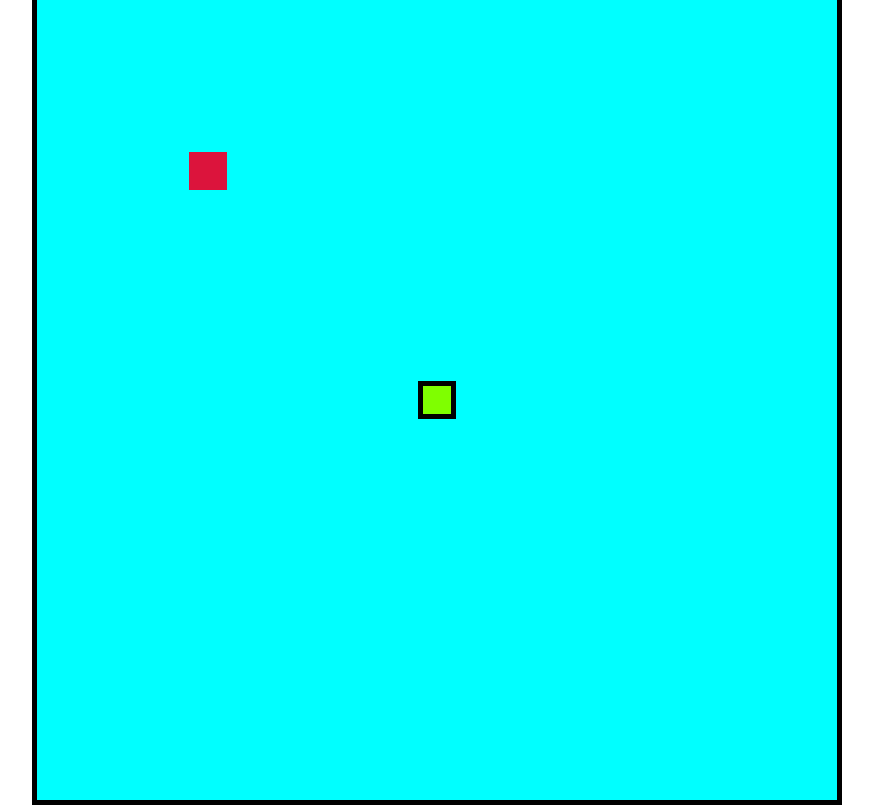
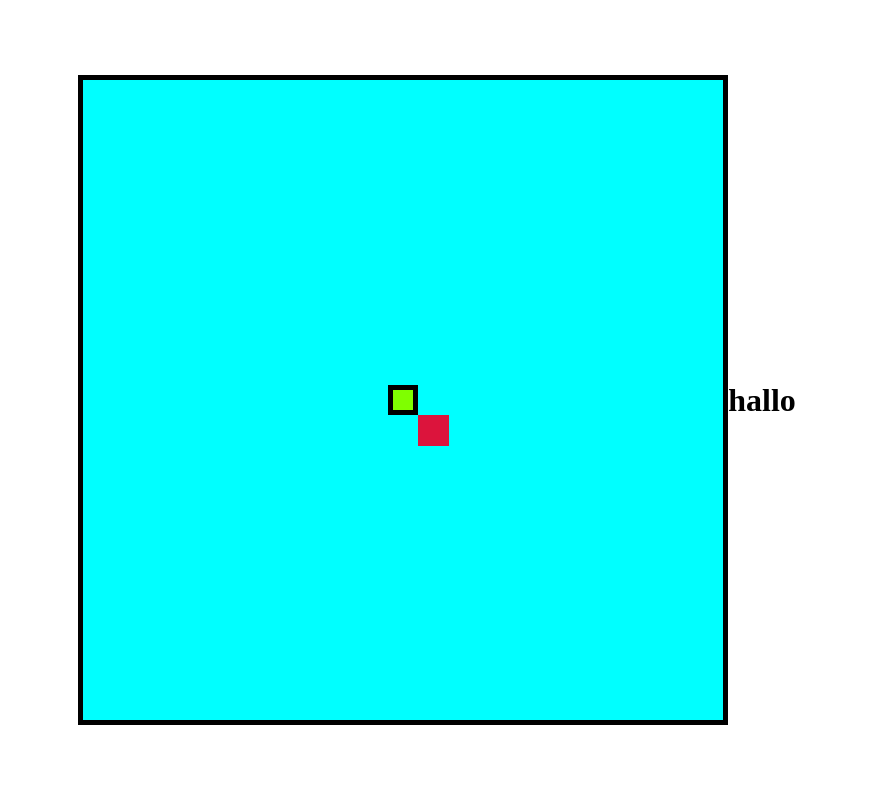
Before and after one commit to odonovan1/Snake-Game, a plain HTML site: page index.html in a window 1280 px wide. Shown: the whole page, without its empty margins (203-1076 px from the left). Drawn offline with Linux system fonts and the light colour scheme.

Commit message:
fixed selfHit function works properly now

```diff
--- a/index.html
+++ b/index.html
@@ -11,8 +11,9 @@
 </head>
 
 <body>
-  <div id="game-display">
-
+  <div id="game-display"></div>
+  <div id="game-info">
+    <h1>hallo</h1>
   </div>
 
 
--- a/script.js
+++ b/script.js
@@ -1,12 +1,12 @@
-const speedLevel = 300
+const speedLevel = 200
 const snakeCoordinates = [
   { x: 11, y: 11 }
 ]
 const gameDisplay = document.getElementById('game-display')
 let userInput = { x: 0, y: 0 }
 let previousInput = { x: 0, y: 0 }
-let upgrade = { x: 5, y: 5 }
-let newUpgrades = 1
+let upgrade = { x: 12, y: 12 }
+let newUpgrades = 5
 let gameState = true
 
 
@@ -20,6 +20,8 @@ const playGame = () => {
   updateSnake()
   updateUpgrade()
   checkPosition(snakeCoordinates[0])
+
+
   console.log(snakeCoordinates[0])
 }
 
@@ -40,13 +42,17 @@ const renderSnake = () => {
   previousInput = userInput
   snakeCoordinates[0].x += userInput.x
   snakeCoordinates[0].y += userInput.y
+  checkSelfHit(snakeCoordinates[0])
+
 }
 const updateSnake = () => {
+
   //for each of the elements within the snake set the following segments equal to the segment in front of it
   for (let i = snakeCoordinates.length - 2; i >= 0; i--) {
     //sets the snakeCoordinate 1 ahead of the current element equal to a copy of to the current coordinates object
     snakeCoordinates[i + 1] = { ...snakeCoordinates[i] }
   }
+
 
 }
 //creates a new div element and populates it with where it appears and toggles its class applying css
@@ -57,12 +63,14 @@ const renderUpgrade = () => {
   upgradeDiv.style.gridColumnStart = upgrade.x
   upgradeDiv.classList.add('upgrade')
   gameDisplay.appendChild(upgradeDiv)
+
 }
 //if validateUpgrade returns true call the add upgrade function
 const updateUpgrade = () => {
   if (validateUpgrade(upgrade, snakeCoordinates[0])) {
     addUpgrade()
   }
+
 }
 // if the coordinates of the upgrade and the coordinates of the head of the snake are the same return true, otherwise return false
 const validateUpgrade = (upgradeCoordinates, snakeHeadCoordinates) => {
@@ -77,6 +85,7 @@ const validateUpgrade = (upgradeCoordinates, snakeHeadCoordinates) => {
 //for each of the amount of uprades push a new coordinate object to the end of the snake coordinates array with the values of the last segment
 //Had issue rendering first new segment, if statement handles if there is only one item in the coordinates array
 const addUpgrade = () => {
+
   if (snakeCoordinates.length === 1) {
     snakeCoordinates.push({ ...snakeCoordinates[snakeCoordinates.length - 1] })
   }
@@ -84,6 +93,7 @@ const addUpgrade = () => {
     snakeCoordinates.push({ ...snakeCoordinates[snakeCoordinates.length - 1] })
   }
   randomizeUpgrade()
+
 }
 //When called this function will set the new coordinates of the upgrade to a random number between 1 and 21
 //it will then plug in the coordinates to the verifyUpgradeLocation function if it is valid it will set the new coordinates for the food
@@ -114,14 +124,22 @@ const verifyUpgradeLocation = (x, y) => {
 }
 //Currently checks if the snakeHead is within the area of the actual gameboard, if not displays an alert
 const checkPosition = (headCoord) => {
-  if (headCoord.x > 21 || headCoord.x < 1 || headCoord.y > 21 || headCoord.y < 1) {
-    alert('YOU LOSE')
+  if (headCoord.x > 22 || headCoord.x < 0 || headCoord.y > 22 || headCoord.y < 0) {
+    alert('YOU LOSE outside bounds')
   }
+
 }
+//takes in the coordinates of the head and checks 1: if it has more than one body segment and 2: if the head coords are equal to any of the body segment coords the player loses
 const checkSelfHit = (headCoord) => {
-  for (let i = 1; i < snakeCoordinates.length; i++) {
-    if (headCoord.x === snakeCoordinates[i].x && headCoord.y === snakeCoordinates[i].y) {
-      alert('you lose!')
+  if (snakeCoordinates.length > 1) {
+    for (let i = 1; i < snakeCoordinates.length; i++) {
+      if (headCoord.x === snakeCoordinates[i].x && headCoord.y === snakeCoordinates[i].y) {
+        console.log(snakeCoordinates)
+        console.log(snakeCoordinates[i])
+
+        alert('you lose self hit')
+
+      }
     }
   }
 }
--- a/style.css
+++ b/style.css
@@ -9,8 +9,8 @@ body {
 
 #game-display {
   display: grid;
-  height: 100vmin;
-  width: 100vmin;
+  height: 80vmin;
+  width: 80vmin;
   grid-template-columns: repeat(21, 1fr);
   grid-template-rows: repeat(21, 1fr);
   background-color: aqua;
```
